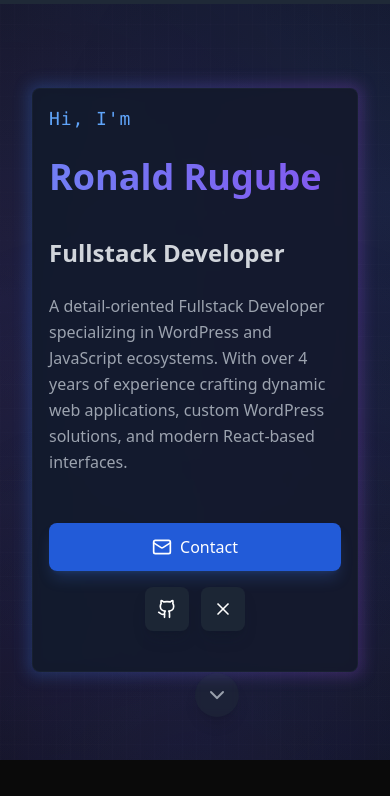
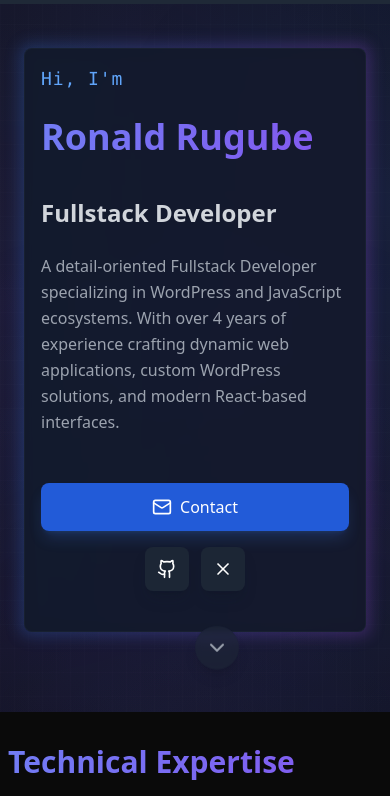
Before and after one commit to rugube/portfolio, a React (Vite) app: page / in a window 390 px wide. Shown: the top 796 px of the page. Built offline with nearby package versions, Linux system fonts and the light colour scheme.

Commit message:
spacing issues mobile

```diff
--- a/src/App.tsx
+++ b/src/App.tsx
@@ -71,7 +71,7 @@ function App() {
 
       <div className="min-h-screen bg-[#0a0a0a] text-white selection:bg-blue-500/30 selection:text-white">
         <main>
-          <header className="min-h-[80vh] md:min-h-screen flex flex-col justify-start pt-16 px-2 sm:px-3 lg:px-4 relative overflow-visible pb-16">
+          <header className="min-h-[80vh] md:min-h-screen flex flex-col justify-start pt-8 md:pt-16 px-2 sm:px-3 lg:px-4 relative overflow-visible pb-16">
             {/* Background effects contained within header */}
             <div className="absolute inset-0 bg-[linear-gradient(to_right,#80808012_1px,transparent_1px),linear-gradient(to_bottom,#80808012_1px,transparent_1px)] bg-[size:14px_24px] animate-pulse opacity-40" />
             <div className="absolute inset-0 bg-[radial-gradient(circle_800px_at_100%_200px,#3b82f630,transparent)] animate-pulse [animation-delay:200ms]" />
@@ -87,7 +87,7 @@ function App() {
             </div>
 
             <div className="max-w-4xl mx-auto relative z-10">
-              <div className="space-y-6 animate-fade-in p-6">
+              <div className="space-y-6 animate-fade-in p-4 sm:p-6">
                 <div className="relative">
                   <div className="absolute -inset-1 bg-gradient-to-r from-blue-500 to-purple-500 rounded-lg blur opacity-25"></div>
                   <div className="relative space-y-6 bg-gray-900/90 backdrop-blur-sm p-4 sm:p-8 pb-10 rounded-lg border border-gray-800/50">
@@ -124,8 +124,8 @@ function App() {
               </div>
             </div>
 
-            {/* Enhanced scroll indicator */}
-            <div className="absolute bottom-8 left-1/2 -translate-x-1/2 animate-bounce">
+            {/* Enhanced scroll indicator - moved outside content div */}
+            <div className="absolute bottom-8 left-1/2 -translate-x-1/2 animate-bounce z-20">
               <div
                 onClick={scrollToSkills}
                 className="p-2.5 bg-gray-800/50 backdrop-blur-sm rounded-full shadow-lg group hover:bg-gray-700/50 transition-colors cursor-pointer"
```
